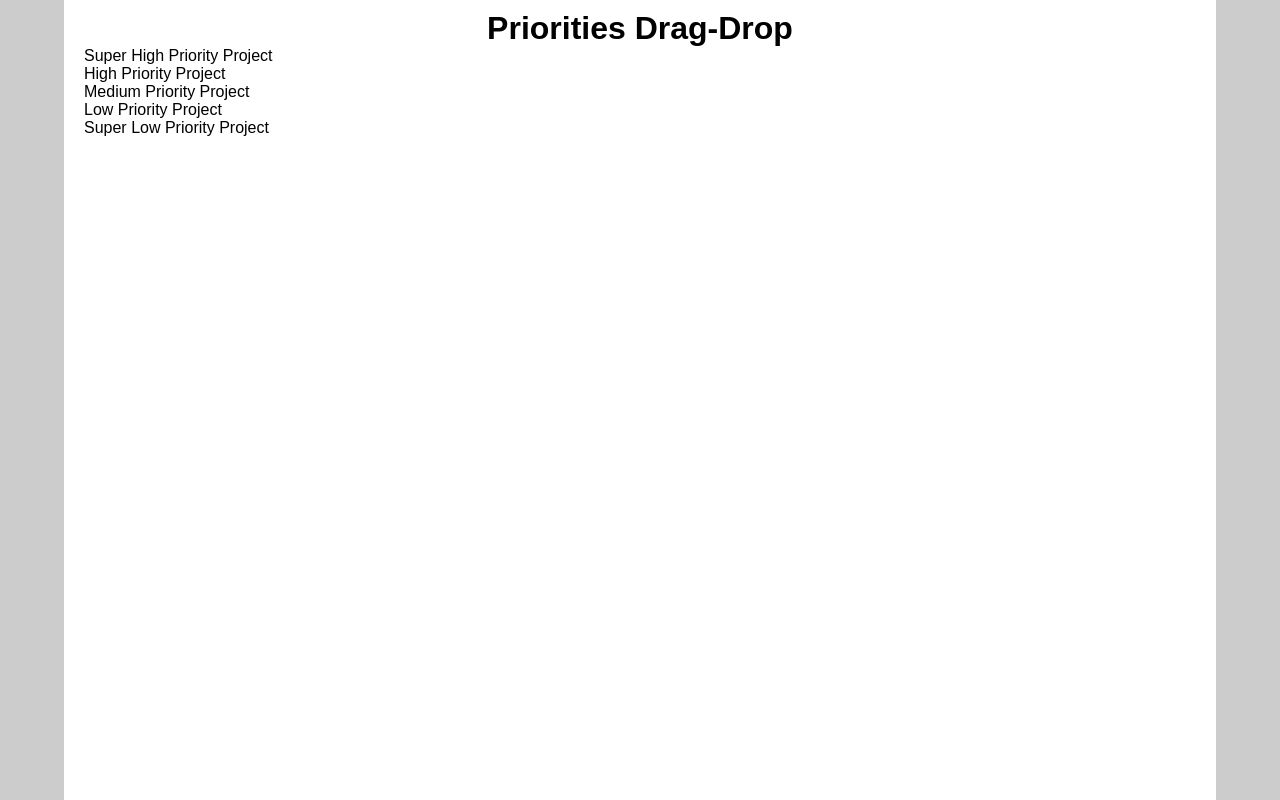
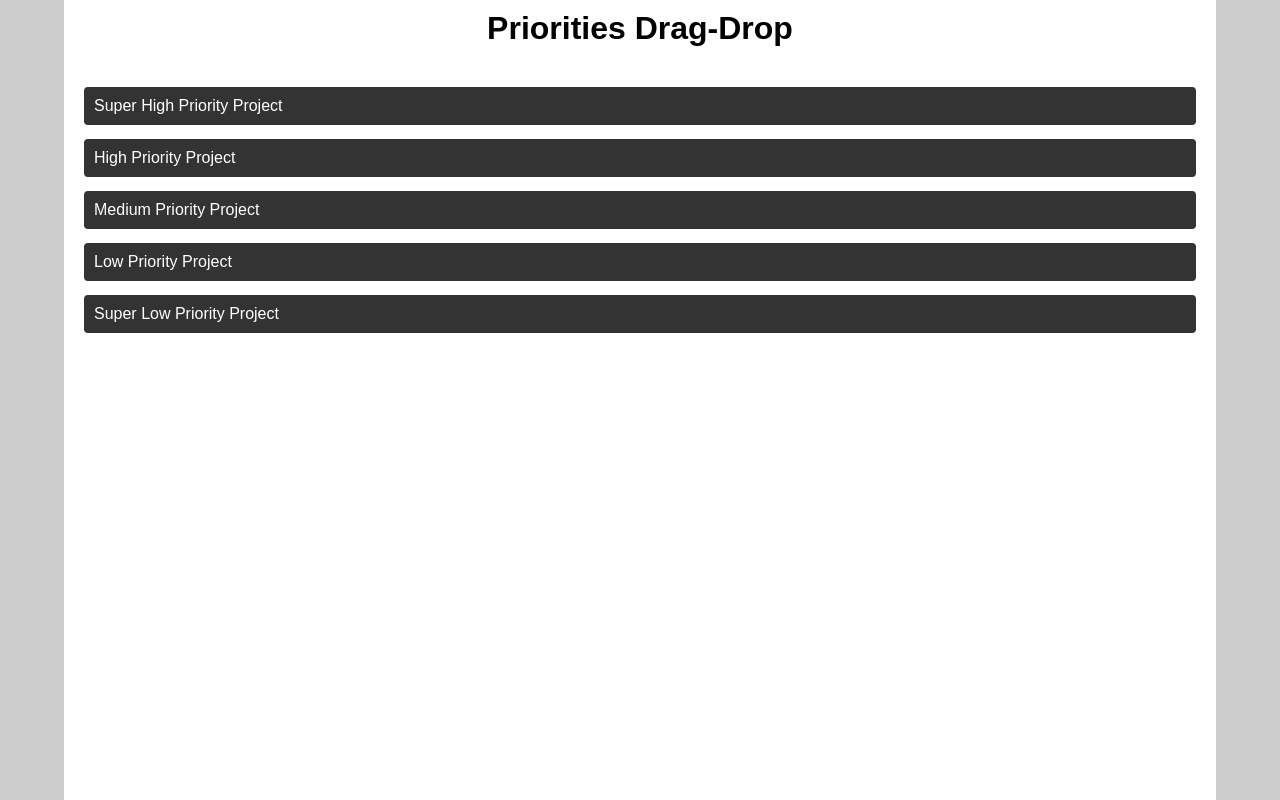
Before and after one commit to siuangie91/react-dragdrop, a React (Create React App) app: page / in a window 1280 px wide. Built offline with nearby package versions, Linux system fonts and the light colour scheme; the HTML template or start-up script is replaced by a standard one.

Commit message:
make basic ProjectNode component

```diff
--- a/src/App.js
+++ b/src/App.js
@@ -1,6 +1,6 @@
 import React, { Component } from 'react';
 
-import PrioritiesContainer from './components/PrioritiesContainer';
+import ProjectsContainer from './components/ProjectsContainer';
 
 class App extends Component {
   render() {
@@ -9,7 +9,7 @@ class App extends Component {
         <header>
           <h1>Priorities Drag-Drop</h1>
         </header>
-        <PrioritiesContainer></PrioritiesContainer>
+        <ProjectsContainer></ProjectsContainer>
       </div>
     );
   }
--- /dev/null
+++ b/src/components/ProjectNode.js
@@ -0,0 +1,13 @@
+import React, { Component } from 'react';
+
+class ProjectsNode extends Component {
+  render() {
+    return (
+      <div className="project-node" draggable="true">
+        <span>{this.props.name}</span>
+      </div>
+    );
+  }
+}
+
+export default ProjectsNode;
--- a/src/components/PrioritiesContainer.js
+++ b/src/components/ProjectsContainer.js
@@ -1,14 +1,17 @@
 import React, { Component } from 'react';
+
+import ProjectNode from './ProjectNode';
 
 import projectsData from '../data/projects.json';
 
-class PrioritiesContainer extends Component {
+class ProjectsContainer extends Component {
   render() {
     return (
-      <section id="priorities-container">
+      <section id="projects-container">
       	{
       		projectsData.map((project,i) => (
-      			<p key={i}>{project.name}</p>
+      			<ProjectNode key={i}
+      				name={project.name}/>
 	      	))
       	}
       </section>
@@ -16,4 +19,4 @@ class PrioritiesContainer extends Component {
   }
 }
 
-export default PrioritiesContainer;
+export default ProjectsContainer;
--- a/src/index.css
+++ b/src/index.css
@@ -22,3 +22,15 @@ html, body {
 header {
 	text-align: center;
 }
+
+#projects-container {
+	margin-top: 40px;
+}
+
+.project-node {
+	margin-bottom: 14px;
+	padding: 10px;
+	border-radius: 4px;
+	background: #333;
+	color: #fff;
+}
```
